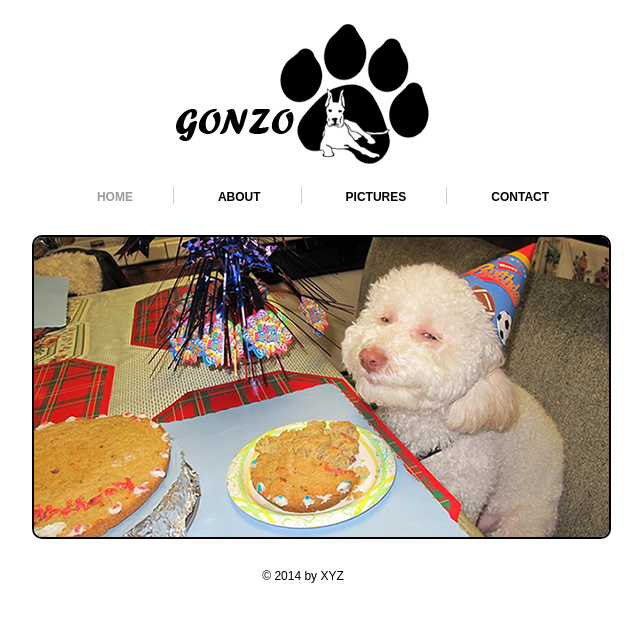
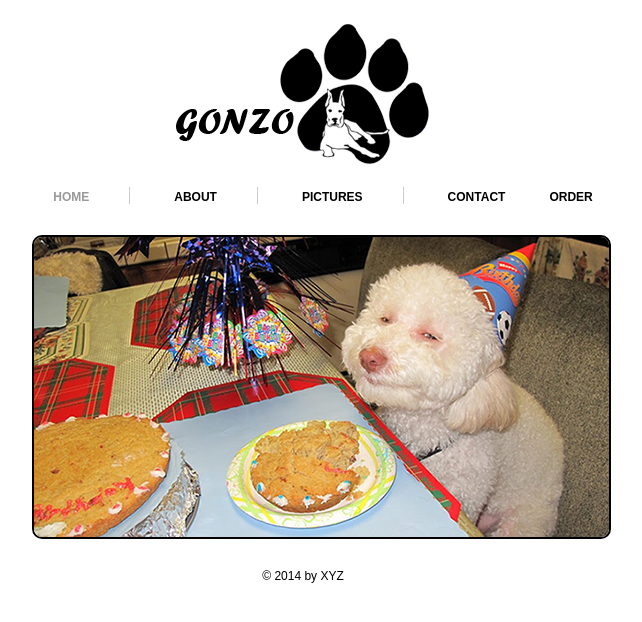
Before and after one commit to sugat/dogs, a plain HTML site: page index.html in a window 1280 px wide. Shown: the whole page, without its empty margins (337-979 px from the left). Drawn offline with Linux system fonts and the light colour scheme.

Commit message:
added link - order

```diff
--- a/index.html
+++ b/index.html
@@ -29,7 +29,7 @@
 			<li><a class="active" href="index.html">HOME</a></li>
 			<li><a href="about.html">ABOUT</a></li>
 			<li><a href="picture.html">PICTURES</a></li>
-			<li class="bdr"><a class="pdg" href="contact.html">CONTACT</a></li>
+			<li class="bdr"><a class="pdg" href="contact.html">CONTACT</a></li>			<li class="bdr"><a class="pdg" href="order.html">Order</a></li>
 		</ul>
 	</div>
 <!--==============================Navigatin Ends=============================-->
```
Also changed, not shown: contact.html (+1 -1 lines).
